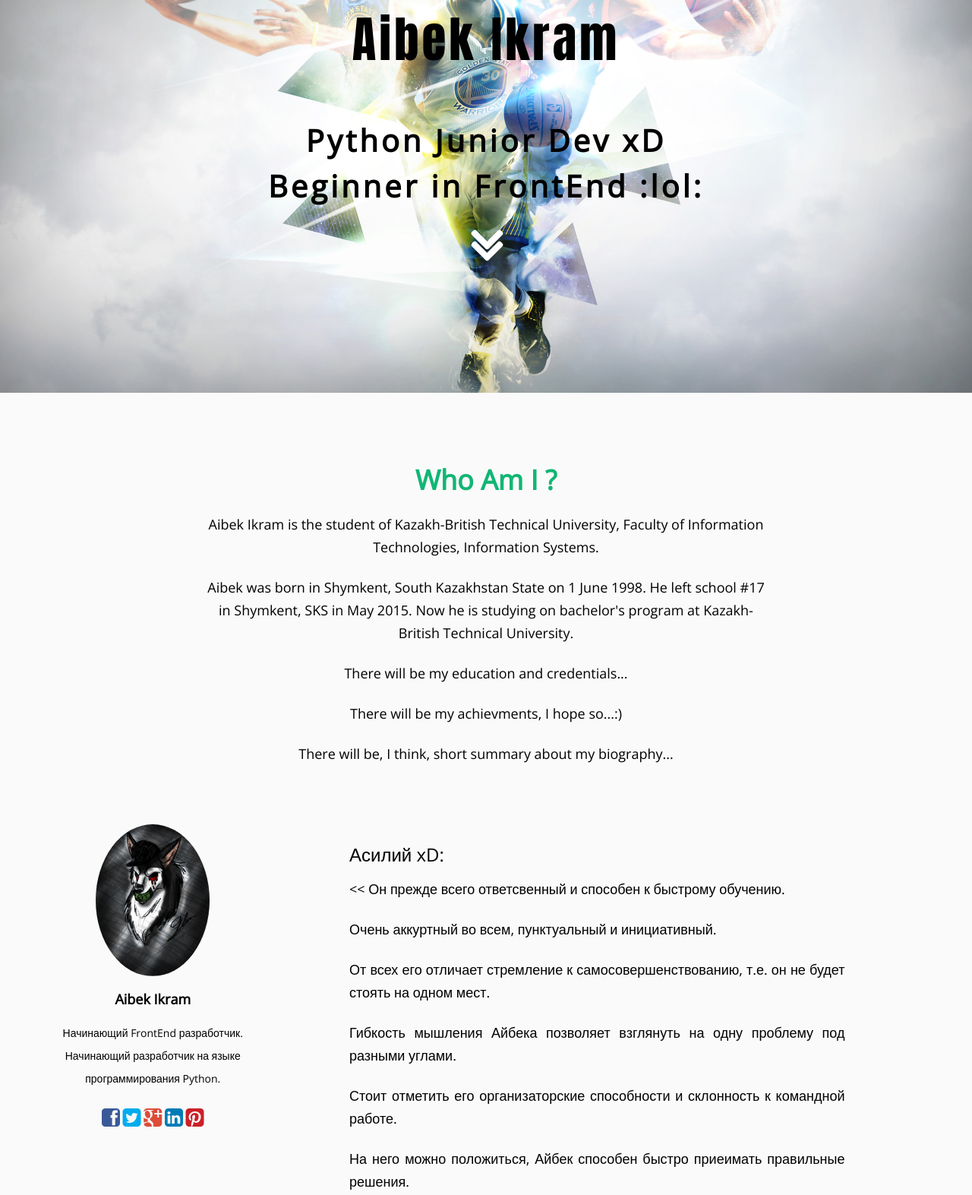
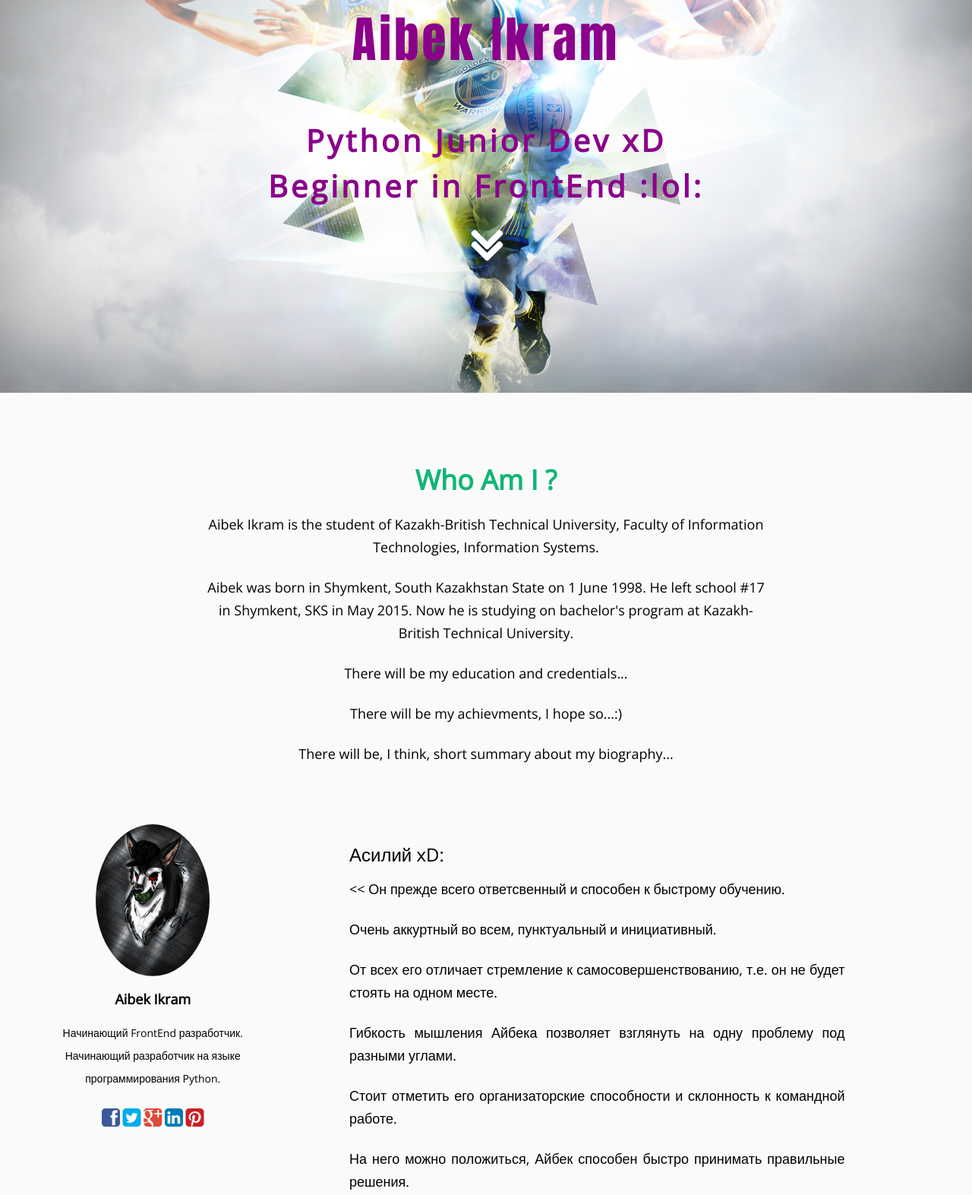
Before and after one commit to thercticoogway/thercticoogway.github.io, a plain HTML site: page index.html in a window 1280 px wide. Shown: the part 203-1776 px from the top of the page at 76% size. Drawn offline with nearby package versions, Linux system fonts and the light colour scheme.

Commit message:
New colors

```diff
--- a/assets/css/style.css
+++ b/assets/css/style.css
@@ -111,7 +111,7 @@ p {
 #header-section h1 {
 	margin-top: 180px;
   font-family: impact;
-	color: black;
+	color: darkmagenta;
 	font-size: 65px;
 	font-weight: 900;
 	letter-spacing: 4px;
@@ -119,7 +119,7 @@ p {
 }
 
 #header-section h2 {
-	color: black;
+	color: darkmagenta;
 	font-size: 40px;
 	font-weight: 900;
 	letter-spacing: 4px;
--- a/index.html
+++ b/index.html
@@ -119,10 +119,10 @@
                     <h4>
                       <p><< Он прежде всего ответсвенный и способен к быстрому обучению.</p>
                       <p>Очень аккуртный во всем, пунктуальный и инициативный.</p>
-                      <p>От всех его отличает стремление к самосовершенствованию, т.е. он не будет стоять на одном мест.</p>
+                      <p>От всех его отличает стремление к самосовершенствованию, т.е. он не будет стоять на одном месте.</p>
                       <p>Гибкость мышления Айбека позволяет взглянуть на одну проблему под разными углами.</p>
                       <p>Стоит отметить его организаторские способности и склонность к командной работе.</p>
-                      <p>На него можно положиться, Айбек способен быстро приеимать правильные решения.</p>
+                      <p>На него можно положиться, Айбек способен быстро принимать правильные решения.</p>
                       <p>Стрессоустойчивость, толерантность и коммуникабельность позволяет ему свободно работать с людьми. >></p>
                     </h4>
                     <h5>P.S. I'll translate it later...</h5>
```
